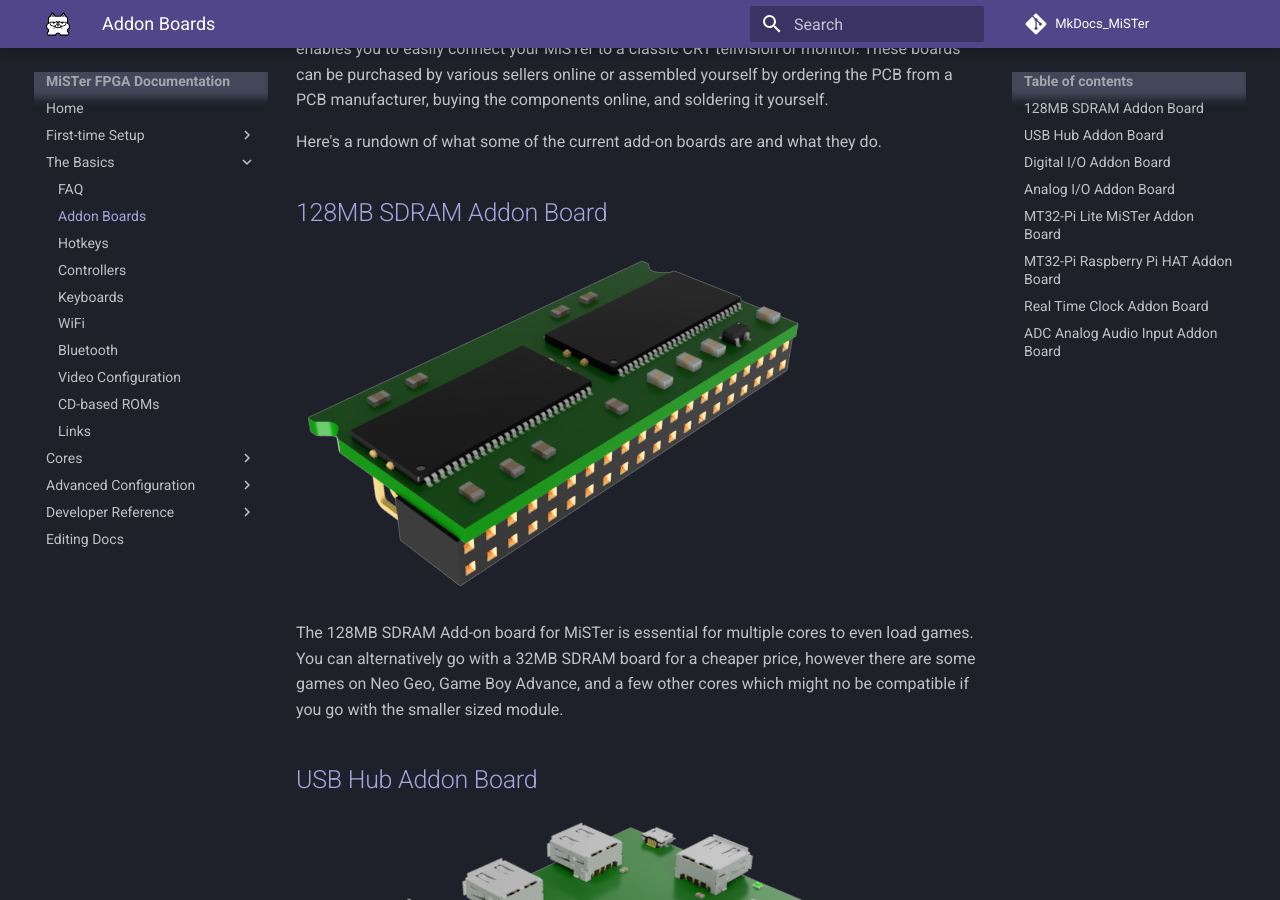
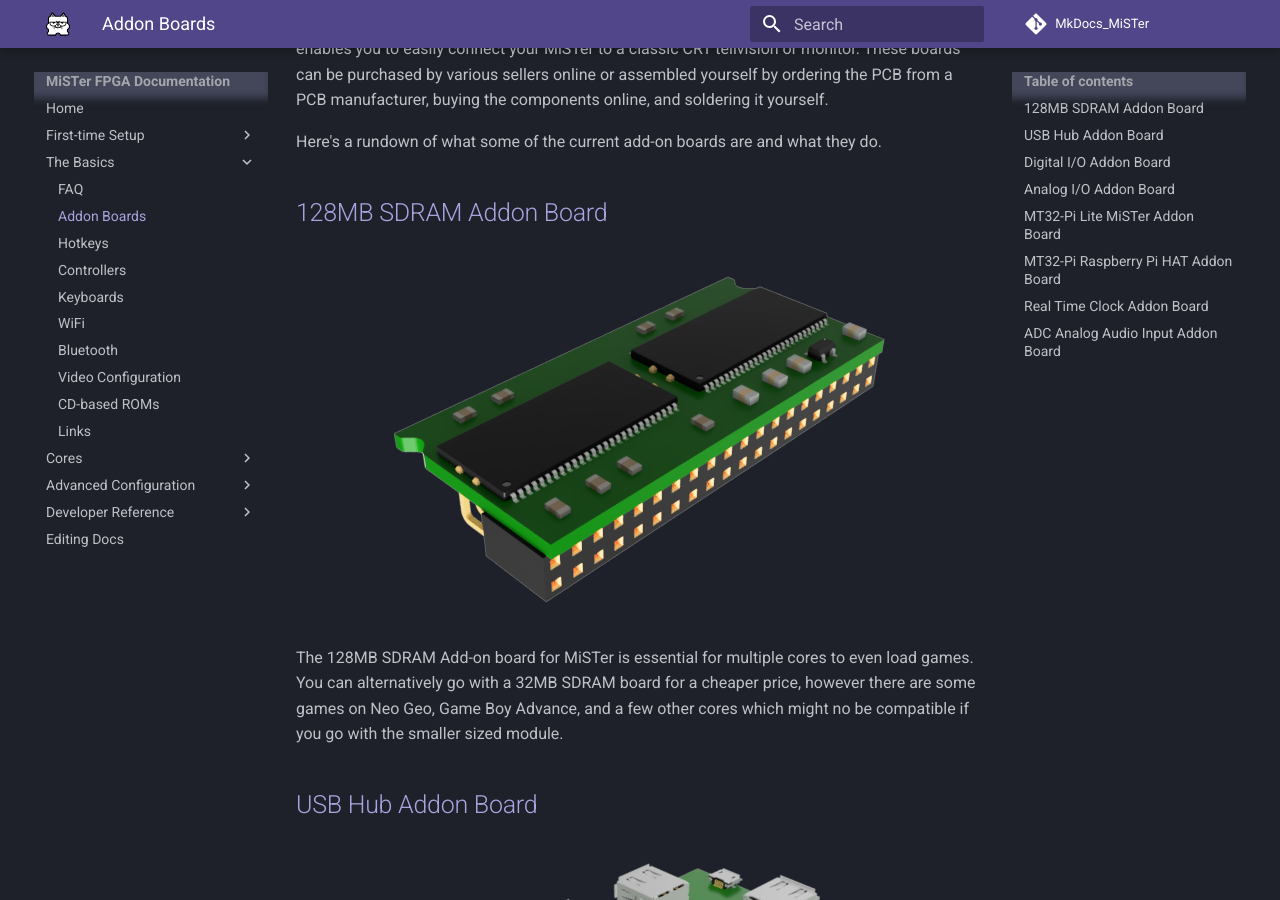
Before and after one commit to MiSTer-devel/MkDocs_MiSTer, an MkDocs documentation site: the page built from docs/basics/addons.md, in a window 1280 px wide and 900 px high, scrolled down 617 px. Built offline with MkDocs 1.6.1 and Material for MkDocs 9.7.7, drawn with Linux system fonts in a browser that asks for light colours; comment, search, counter and statistics services are not loaded.

Commit message:
Improve formatting of addon boards

```diff
--- a/docs/basics/addons.md
+++ b/docs/basics/addons.md
@@ -9,19 +9,25 @@
 
 ## [128MB SDRAM Addon Board](https://github.com/MiSTer-devel/Hardware_MiSTer/blob/master/releases/sdram_xsds_2.9.pdf){target=_blank}
 
-![MiSTer FPGA 128MB SDRAM Add-on Board](img/sdram.png)
+<figure markdown>
+  ![MiSTer FPGA 128MB SDRAM Add-on Board](img/sdram.png){ align=center }
+</figure>
 
 The 128MB SDRAM Add-on board for MiSTer is essential for multiple cores to even load games. You can alternatively go with a 32MB SDRAM board for a cheaper price, however there are some games on Neo Geo, Game Boy Advance, and a few other cores which might no be compatible if you go with the smaller sized module.
 
 ## [USB Hub Addon Board](https://github.com/MiSTer-devel/Hardware_MiSTer/blob/master/releases/USBHub_2.1.pdf){target=_blank}
 
-![MiSTer FPGA USB Hub Add-on Board](img/usbhub.png)
+<figure markdown>
+  ![MiSTer FPGA USB Hub Add-on Board](img/usbhub.png){ align=center }
+</figure>
 
 The USB Hub Add-on board for MiSTer has two methods of connecting to your DE10-Nano either via internal headers with a slim external board or with a bridge to connect both MicroUSB ports together. This board provides an OTG USB Hub for the Mister which has one power-only usb port in the back and 6 USB 2.0 ports ont he other 3 sides. It requires power so you may need a power splitter to supply power to both the DE10-Nano and this USB hub. If you use a Digital IO board you will only need a DC to DC jumper cable and a single cable to the Digital IO board's barrel jack in order to power the whole stack.
 
 ## [Digital I/O Addon Board](https://github.com/MiSTer-devel/Hardware_MiSTer/blob/master/releases/iobrd_dig_1.2.pdf){target=_blank}
 
-![MiSTer FPGA Digital I/O Add-on Board](img/digitalio.png)
+<figure markdown>
+  ![MiSTer FPGA Digital I/O Add-on Board](img/digitalio.png){ align=center }
+</figure>
 
 Get this board if you want a few more options. It is cheaper than the Analog IO board below typically, and it leaves the 2nd SDRAM slot unoccuppied for the potential future cores which may require it someday.
 
@@ -36,7 +42,9 @@
 
 ## [Analog I/O Addon Board](https://github.com/MiSTer-devel/Hardware_MiSTer/raw/master/releases/iobrd_6.1.pdf){target=_blank}
 
-![MiSTer FPGA Analog I/O Add-on Board](img/analogio.png)
+<figure markdown>
+  ![MiSTer FPGA Analog I/O Add-on Board](img/analogio.png){ align=center }
+</figure>
 
 Get this board instead of the Digital IO Addon board if you want to use your MiSTer for simultaneous video output to a CRT and HDMI monitor. Otherwise the cheaper Digital IO board should be sufficient.
 
@@ -60,18 +68,24 @@
 
 ## [MT32-Pi Raspberry Pi HAT Addon Board](https://github.com/MiSTer-devel/Hardware_MiSTer/blob/master/releases/MT32Pi_Main.pdf){target=_blank}
 
-![MiSTer FPGA MT32-Pi Raspberry Pi HAT Add-on Board](img/mt32pimain.png)
+<figure markdown>
+  ![MiSTer FPGA MT32-Pi Raspberry Pi HAT Add-on Board](img/mt32pimain.png){ align=center }
+</figure>
 
 This is a Raspberry Pi HAT add-on board for the [MT32-Pi](https://github.com/dwhinham/mt32-pi/wiki){target=_blank}. It is intended to be used with the Raspberry Pi 3A+ due to it's square shape, but the 3B and 4 will work just fine as well. You will also need a short USB Type A 3.0 Male to Male cable if you choose this option.
 
 ## [Real Time Clock Addon Board](https://github.com/MiSTer-devel/Hardware_MiSTer/blob/master/releases/rtc_1.3.pdf){target=_blank}
 
-![MiSTer FPGA Real Time Clock Add-on Board](img/rtc.png)
+<figure markdown>
+  ![MiSTer FPGA Real Time Clock Add-on Board](img/rtc.png){ align=center }
+</figure>
 
 There is a Real Time Clock add-on board. If you want to add a real-time clock to your MiSTer you will require this. Some computer cores use this feature if you are interested in it.
 
 ## [ADC Analog Audio Input Addon Board](https://github.com/MiSTer-devel/Hardware_MiSTer/blob/master/releases/ADCin_1.1.pdf){target=_blank}
 
-![MiSTer FPGA ADC Analog Audio Input Add-on Board](img/adc.png)
+<figure markdown>
+  ![MiSTer FPGA ADC Analog Audio Input Add-on Board](img/adc.png){ align=center }
+</figure>
 
 The ADC Add-on board for MiSTer allows you to use either recordings of computer tape audio or actual retro tape players to send data over analog audio into certain computer cores.
```
